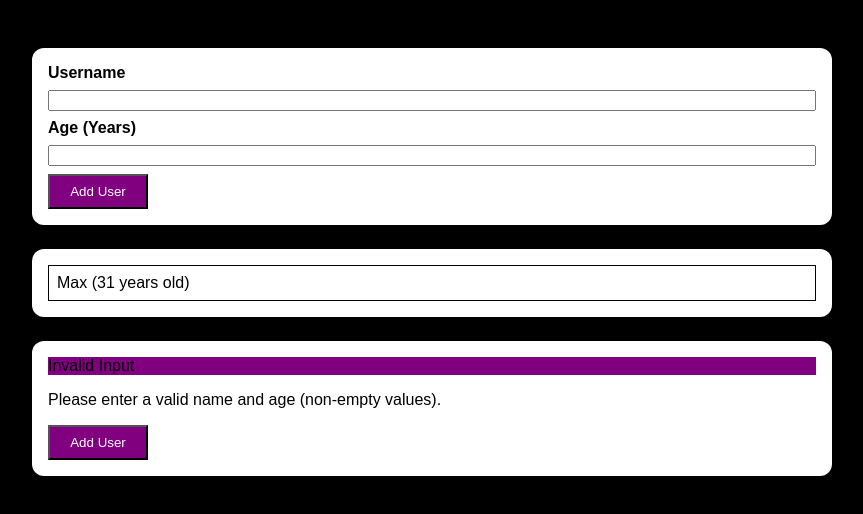
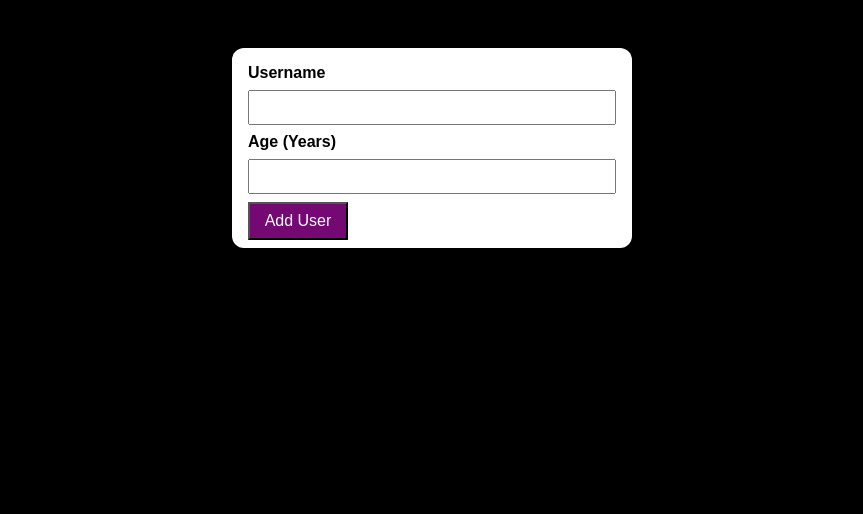
Before and after one commit to TheoBreaux/customer-info-app, a React (Create React App) app: page / in a window 1280 px wide. Shown: the top 514 px of the page, without its empty margins (208-1071 px from the left). Built offline with nearby package versions, Linux system fonts and the light colour scheme.

Commit message:
styling completed

```diff
--- a/src/App.js
+++ b/src/App.js
@@ -7,8 +7,8 @@ const App = () => {
   return (
     <div>
       <UserInput />
-      <User />
-      <InvalidInputModal />
+      {/* <User /> */}
+      {/* <InvalidInputModal /> */}
     </div>
   );
 };
--- a/src/components/Card.css
+++ b/src/components/Card.css
@@ -2,7 +2,7 @@
   padding: 1rem;
   border-radius: 12px;
   box-shadow: 0 1px 8px rgba(0, 0, 0, 0.25);
-  width: 100vh;
+  width: 50vh;
   margin-bottom: 1.5rem;
   background-color: white;
 }
--- a/src/components/Card.js
+++ b/src/components/Card.js
@@ -2,7 +2,8 @@ import React from "react";
 import "./Card.css";
 
 const Card = (props) => {
-  return <div className="card">{props.children}</div>;
+  const classes = "card " + props.className;
+  return <div className={classes}>{props.children}</div>;
 };
 
 export default Card;
--- a/src/components/InvalidInputModal.css
+++ b/src/components/InvalidInputModal.css
@@ -1,3 +1,27 @@
-.modal-top {
-    background-color: purple;
+.modal {
+  height: 200px;
+  padding: 0 0 10px 0;
 }
+
+.modal-header {
+  border-top-left-radius: 12px;
+  border-top-right-radius: 12px;
+  height: 33.33%;
+  background-color: rgb(116, 9, 116);
+}
+
+.invalid {
+  padding: 1rem;
+  color: white;
+  font-size: 1.5rem;
+  font-weight: bold;
+}
+
+.valid {
+  padding: 1rem;
+}
+
+.exit-modal-btn {
+  margin-right: 1rem;
+  float: right;
+}
--- a/src/components/InvalidInputModal.js
+++ b/src/components/InvalidInputModal.js
@@ -3,14 +3,21 @@ import "./InvalidInputModal.css";
 import Card from "./Card";
 import Button from "./UI/Button";
 
-const InvalidInputModal = () => {
+const InvalidInputModal = (props) => {
   return (
-    <Card className="card">
-      <div className="modal-top">Invalid Input</div>
-      <p>Please enter a valid name and age (non-empty values).</p>
-      <Button />
+    <Card className="modal">
+      <div className="modal-header">
+        <p className="invalid">Invalid Input</p>
+      </div>
+      <div>
+        <p className="valid">{}</p>
+        <Button text="Okay" className="exit-modal-btn" />
+      </div>
     </Card>
   );
 };
 
 export default InvalidInputModal;
+
+// Please enter a  valid name and age (non-empty values).
+// Please enter a valid age (> 0.)
--- a/src/components/UI/Button.css
+++ b/src/components/UI/Button.css
@@ -1,6 +1,7 @@
 button {
-  background-color: purple;
+  background-color: rgb(116, 9, 116);
   color: white;
   width: 100px;
   padding: 0.5rem;
+  font-size: 1rem;
 }
--- a/src/components/UI/Button.js
+++ b/src/components/UI/Button.js
@@ -1,10 +1,14 @@
 import React from "react";
 import "./Button.css";
 
-const Button = () => {
+const Button = ({ text, ...props}) => {
+  const classes = props.className;
   return (
     <div>
-      <button>Add User</button>
+      <button className={classes}>
+        {text}
+        {props.children}
+      </button>
     </div>
   );
 };
--- a/src/components/UserInput.css
+++ b/src/components/UserInput.css
@@ -1,11 +1,10 @@
+.user-entry {
+    height: 200px;
+}
+
 .user-entry-form {
     display: flex;
     flex-direction: column;
-}
-
-label {
-    margin-bottom: 0.5rem;
-    font-weight: bold;
 }
 
 .user-inputs {
@@ -13,3 +12,12 @@ label {
     flex-direction: column;
     margin-bottom: 0.5rem;
 }
+
+label {
+  margin-bottom: 0.5rem;
+  font-weight: bold;
+}
+
+input {
+  padding: 0.5rem;
+}
--- a/src/components/UserInput.js
+++ b/src/components/UserInput.js
@@ -1,21 +1,50 @@
-import React from "react";
+import React, { useState } from "react";
 import "./UserInput.css";
 import Button from "./UI/Button";
 import Card from "./Card";
 
 const UserInput = () => {
+  const [userName, setUserName] = useState("");
+  const [userAge, setUserAge] = useState(0);
+
+  const userNameChangeHandler = (event) => {
+    console.log(event.target.value);
+    setUserName(event.target.value);
+  };
+
+  const ageChangeHandler = (event) => {
+    console.log(event.target.value);
+    setUserAge(event.target.value);
+  };
+
+  const userFormSubmitHandler = () => {};
+
+  const addUserInfoClickHandler = () => {};
+
   return (
-    <Card>
+    <Card className="user-entry">
       <form className="user-entry-form">
         <div className="user-inputs">
           <label htmlFor="username">Username</label>
-          <input type="text" id="username" name="username"></input>
+          <input
+            onChange={userNameChangeHandler}
+            type="text"
+            id="username"
+            name="username"></input>
         </div>
         <div className="user-inputs">
           <label htmlFor="age">Age (Years)</label>
-          <input type="number" name="age" id="age"></input>
+          <input
+            onChange={ageChangeHandler}
+            type="number"
+            name="age"
+            id="age"></input>
         </div>
-        <Button />
+        <Button
+          onClick={addUserInfoClickHandler}
+          type="submit"
+          text="Add User"
+        />
       </form>
     </Card>
   );
```
